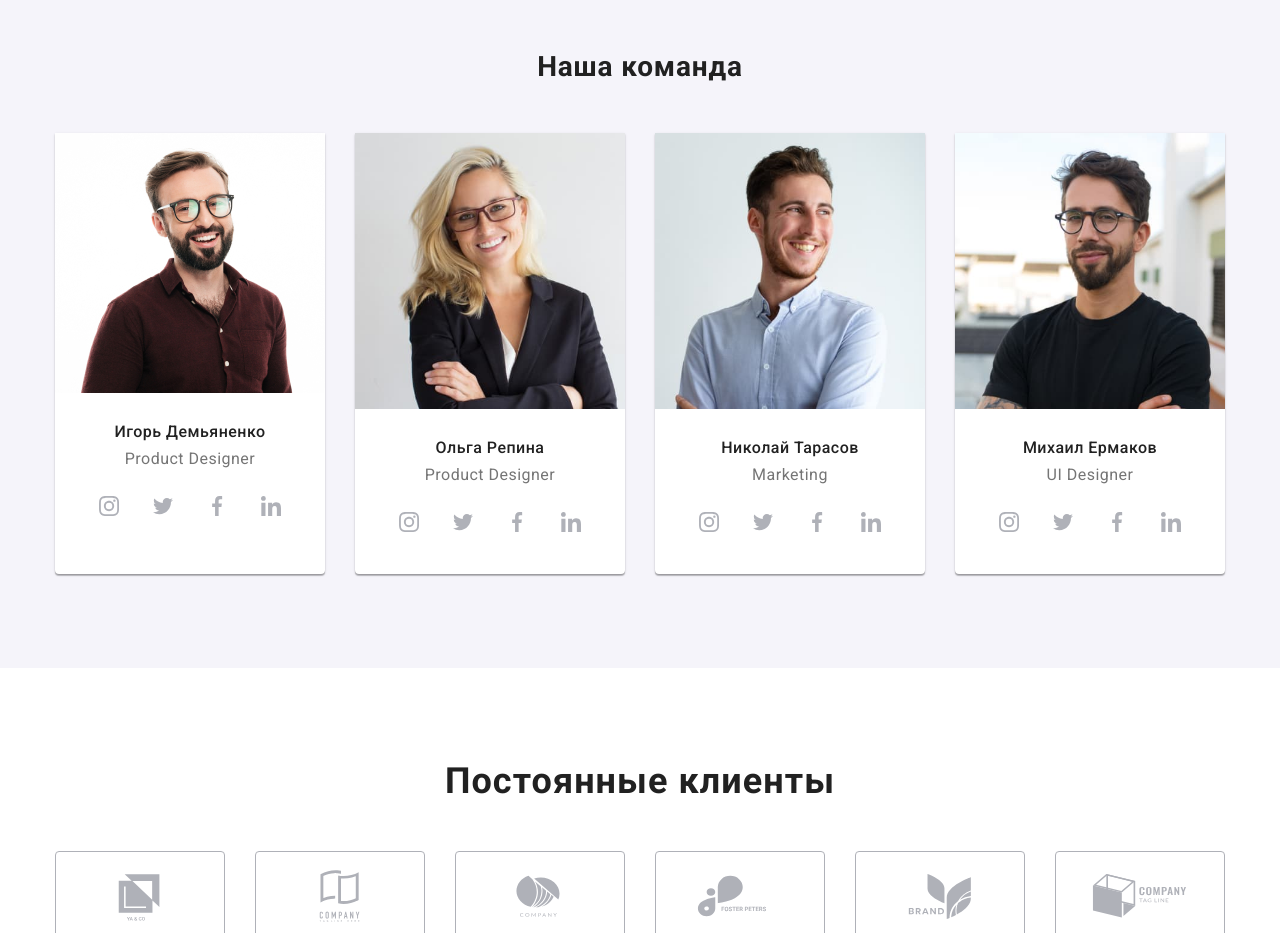
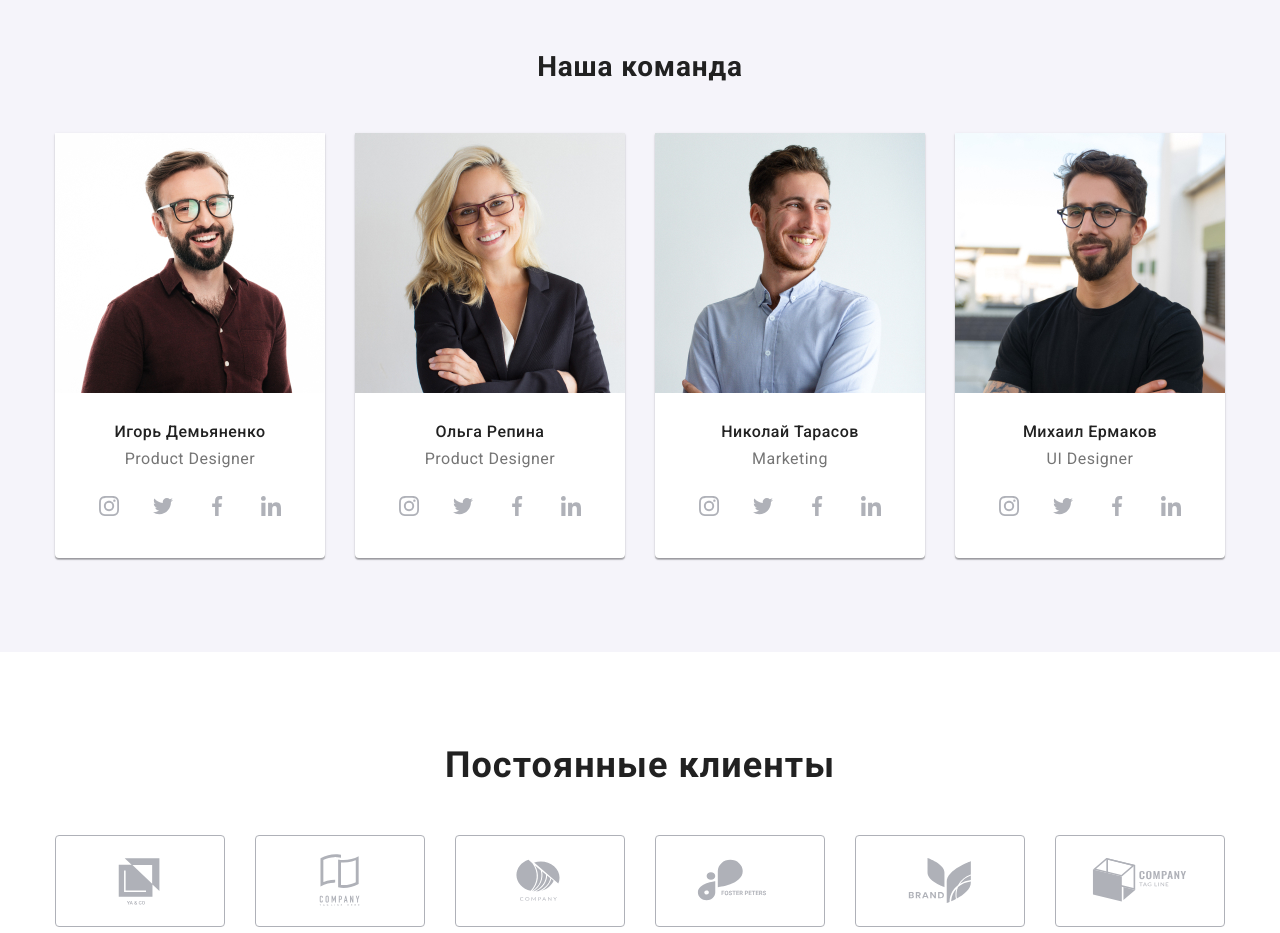
Before and after one commit to zTjamm/goit-markup-hw-08, a plain HTML site: page index.html in a window 1280 px wide. Shown: the part 1640-2573 px from the top of the page. Drawn offline with nearby package versions, Linux system fonts and the light colour scheme.

Commit message:
111
last

```diff
--- a/index.html
+++ b/index.html
@@ -228,6 +228,7 @@
                         </div>
                     </li>
                     <li class="team__item">
+                        <picture class="portfolio__img">
                             <source srcset="./images/k2-1x270.jpg 270w, ./images/k2-2x540.jpg 540w" media="(min-width:1200px)"
                                 sizes="(min-width: 1200px) 270px, 100vw">
                             <source srcset="./images/k2-1x354.jpg 354w, ./images/k2-2x708.jpg 708w" media="(min-width:768px)"
@@ -235,6 +236,7 @@
                             <source srcset="./images/k2-1x450.jpg 450w, ./images/k2-2x900.jpg 900w" media="(min-width:480px)"
                                 sizes="(min-width: 480px) 450px, 100vw">
                             <img class="team__img" src="./images/k2-1x450.jpg" alt="Разработчик">
+                        </picture>
                         <div class="team__footer">
                             <h3 class="team__footer__name">Ольга Репина</h3>
                             <p class="team__footer__text">Product Designer</p>
@@ -263,6 +265,7 @@
                         </div>
                     </li>
                     <li class="team__item">
+                        <picture class="portfolio__img">
                         <source srcset="./images/k3-1x270.jpg 270w, ./images/k3-2x540.jpg 540w" media="(min-width:1200px)"
                             sizes="(min-width: 1200px) 270px, 100vw">
                         <source srcset="./images/k3-1x354.jpg 354w, ./images/k3-2x708.jpg 708w" media="(min-width:768px)"
@@ -270,7 +273,7 @@
                         <source srcset="./images/k3-1x450.jpg 450w, ./images/k3-2x900.jpg 900w" media="(min-width:480px)"
                             sizes="(min-width: 480px) 450px, 100vw">
                         <img class="team__img" src="./images/k3-1x450.jpg" alt="Маркетолог">
-                        <!-- <img class="team__img" srcset="./images/k3-450.jpg 1x, ./images/k3-900.jpg 2x" src="./images/k3-450.jpg" alt="Маркетолог"> -->
+                        </picture>
                         <div class="team__footer">
                             <h3 class="team__footer__name">Николай Тарасов</h3>
                             <p class="team__footer__text">Marketing</p>
@@ -299,6 +302,7 @@
                         </div>
                     </li>
                     <li class="team__item">
+                        <picture class="portfolio__img">
                         <source srcset="./images/k4-1x270.jpg 270w, ./images/k4-2x540.jpg 540w" media="(min-width:1200px)"
                             sizes="(min-width: 1200px) 270px, 100vw">
                         <source srcset="./images/k4-1x354.jpg 354w, ./images/k4-2x708.jpg 708w" media="(min-width:768px)"
@@ -306,6 +310,7 @@
                         <source srcset="./images/k4-1x450.jpg 450w, ./images/k4-2x900.jpg 900w" media="(min-width:480px)"
                             sizes="(min-width: 480px) 450px, 100vw">
                         <img class="team__img" src="./images/k4-1x450.jpg" alt="Дизайнер интерфейса">
+                        </picture>
                         <!-- <img class="team__img" srcset="./images/k4-450.jpg 1x, ./images/k4-900.jpg 2x" src="./images/k4-450.jpg" alt="Дизайнер интерфейса"> -->
                         <div class="team__footer">
                             <h3 class="team__footer__name">Михаил Ермаков</h3>
```
Lines whose indentation alone changed are shown as unchanged.
